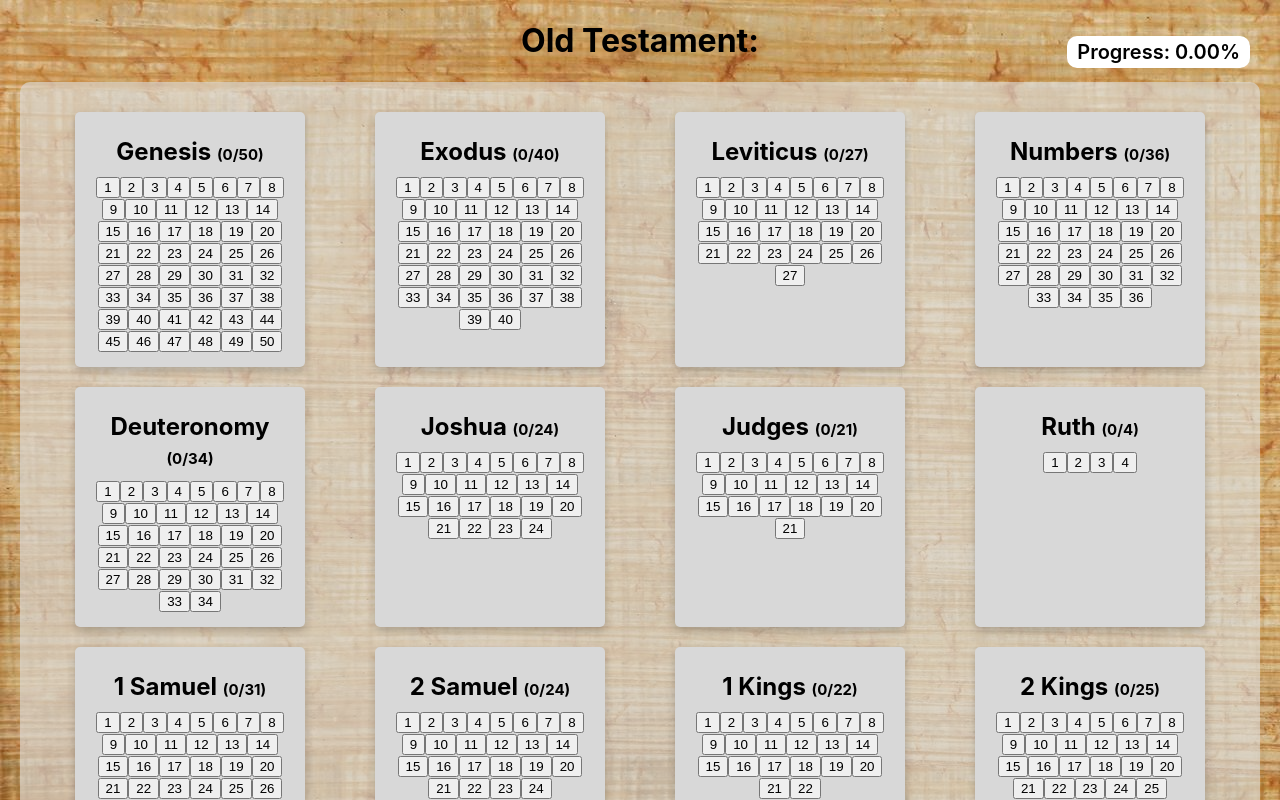
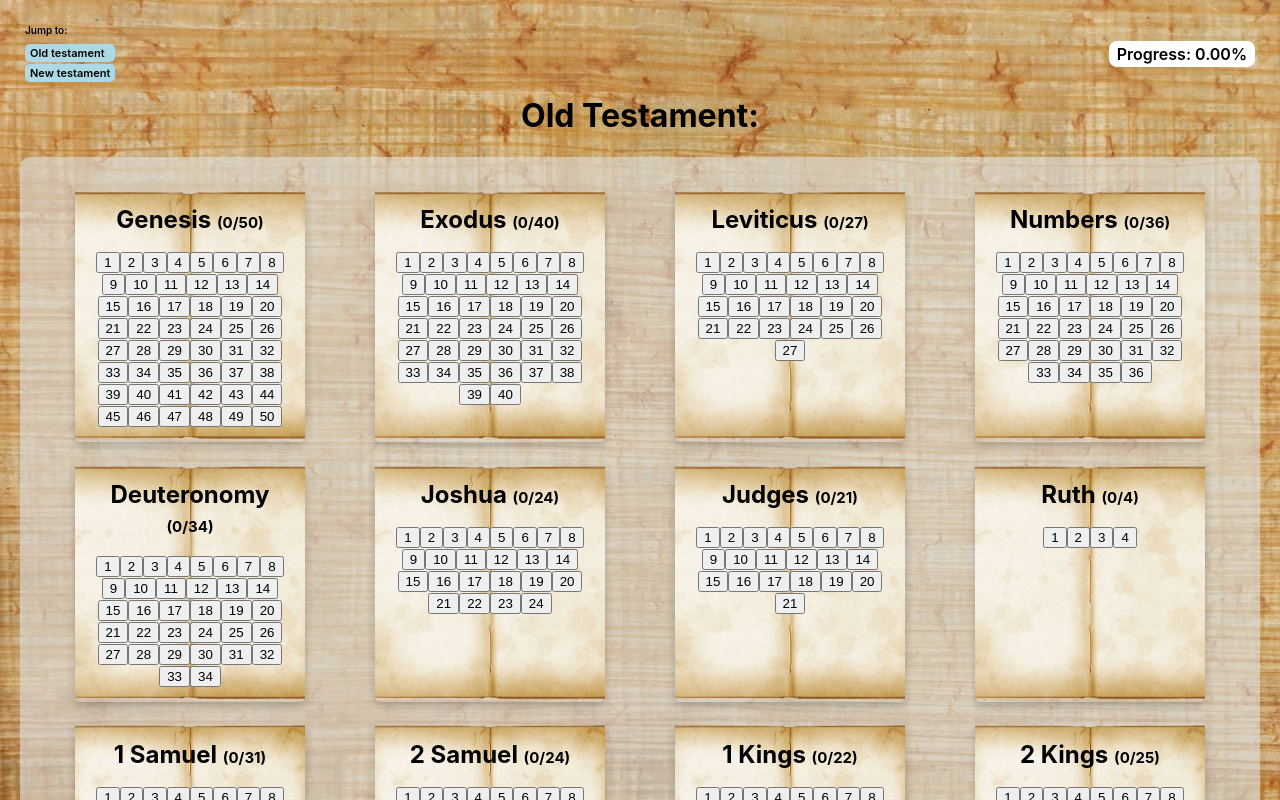
Before and after one commit to DenisDaniel707/BibleProgress, a React (Create React App) app: page / in a window 1280 px wide. Shown: the top 800 px of the page. Built offline with nearby package versions, Linux system fonts and the light colour scheme.

Commit message:
UI updates

```diff
--- a/src/App.css
+++ b/src/App.css
@@ -11,11 +11,15 @@
 .book-card {
   width: 200px;
   margin: 10px;
-  background-color: rgb(216, 216, 216);
+  /* background-color: rgb(216, 216, 216); */
   border-radius: 5px;
   box-shadow: 0 4px 8px 0 rgba(0, 0, 0, 0.2);
   text-align: center;
   padding: 15px;
+  background-image: url('./media/book_image.png');
+  background-position: center;
+  background-size:cover ;
+  background-repeat: no-repeat;
 }
 
 .book-card-content {
@@ -25,7 +29,7 @@
 
 .book-card h2 {
   font-size: 20px;
-  margin: 10px;
+  margin: 3px 10px 17px 10px;
 }
 
 /* Hide scrollbar for Chrome, Safari and Opera */
--- a/src/App.js
+++ b/src/App.js
@@ -87,6 +87,8 @@ const App = () => {
 
   const [doubleClickTimer, setDoubleClickTimer] = useState(null);
   const myDiv = useRef(null);
+  const oldT = useRef(null);
+  const newT = useRef(null);
 
   const setCookies = () => {
     Cookies.set('br_app_oldTestament', JSON.stringify(oldTestament));
@@ -184,6 +186,14 @@ const App = () => {
     myDiv.current.scrollIntoView({ behavior: 'smooth' });
   }
 
+  const scrollToOldT = () => {
+    oldT.current.scrollIntoView({ behavior: 'smooth' });
+  }
+
+  const scrollToNewT = () => {
+    newT.current.scrollIntoView({ behavior: 'smooth' });
+  }
+
   const oldTestamentBooks = oldTestament.map(book => {
     const buttons = [];
 
@@ -264,17 +274,24 @@ const App = () => {
   return (
     <div onContextMenu={(e) => e.preventDefault()}>
       <div style={{position: 'fixed', display: 'flex', alignItems: 'center', justifyContent: 'space-between', width: '100%'}}>
-        <div style={{margin: '15px', fontWeight: '600', fontSize: 20}}>{bookmark.book && <span style={{backgroundColor: 'white', padding: '4px 10px', borderRadius: '10px', cursor: 'pointer'}} onClick={scrollToDiv}>Bookmark: <span style={{marginLeft: '10px'}}>{bookmark.book} {bookmark.chapter}</span></span>}</div>
-        <div style={{margin: '15px', marginRight: '30px', fontWeight: '600', fontSize: 20, backgroundColor: 'white', padding: '4px 10px', borderRadius: '10px'}}>Progress: {progress}%</div>
+        <div style={{marginTop: '15px', margin: '15px 25px', fontWeight: '600', fontSize: 20}}>
+          <span style={{fontSize: 10}}>Jump to:</span>
+          <div style={{marginTop: '5px', fontSize: 11, backgroundColor: 'lightblue', padding: '2px 5px', borderRadius: '5px', cursor: 'pointer'}} onClick={scrollToOldT}>Old testament</div>
+          <div style={{marginTop: '2px', fontSize: 11, backgroundColor: 'lightblue', padding: '2px 5px', borderRadius: '5px', cursor: 'pointer'}} onClick={scrollToNewT}>New testament</div>
+        </div>
+        <div style={{marginRight: '5px'}}>
+          <div style={{marginTop: '10px', marginRight: '20px', fontWeight: '600', fontSize: 16, backgroundColor: 'white', padding: '3px 8px', borderRadius: '8px'}}>Progress: {progress}%</div>
+          {bookmark.book && <div style={{backgroundColor: 'white', marginTop: '3px', padding: '4px 10px', borderRadius: '10px', cursor: 'pointer'}} onClick={scrollToDiv}>Bookmark: <span style={{marginLeft: '10px'}}>{bookmark.book} {bookmark.chapter}</span></div>}
+        </div>
       </div>
-      <div>
-        <h1 style={{display: 'flex', justifyContent: 'center'}}>Old Testament:</h1>
+      <div style={{paddingTop: '75px'}}>
+        <h1 style={{display: 'flex', justifyContent: 'center'}} ref={oldT}>Old Testament:</h1>
         <div className="books">
           {oldTestamentBooks}
         </div>
       </div>
       <div>
-        <h1 style={{display: 'flex', justifyContent: 'center', marginTop: '75px'}}>New Testament:</h1>
+        <h1 style={{display: 'flex', justifyContent: 'center', marginTop: '75px'}} ref={newT}>New Testament:</h1>
         <div className="books">
           {newTestamentBooks}
         </div>
```
Also changed, not shown: src/media/book_image.png (added).
